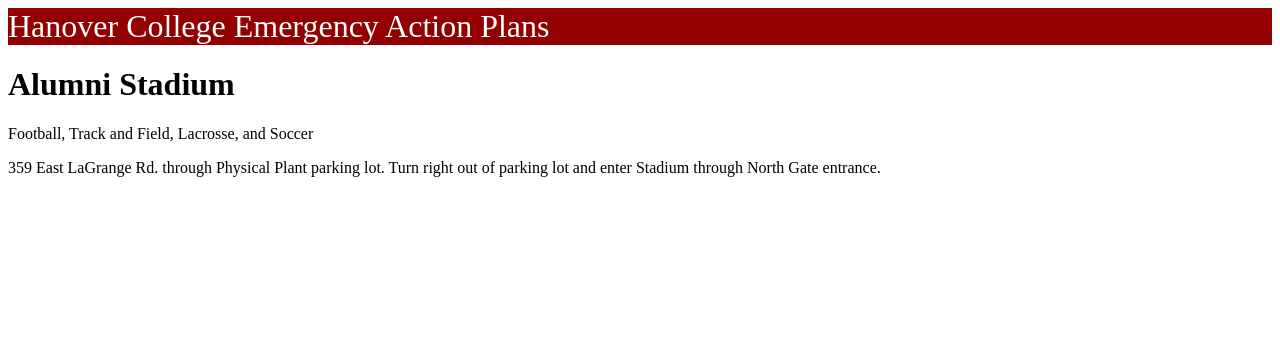
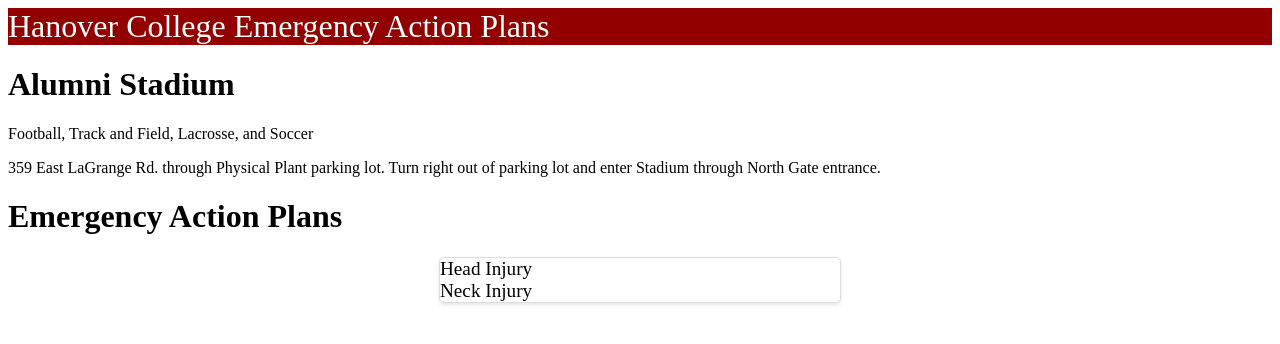
Before and after one commit to finleyc24/HC24-Cole-Finley-Senior-Project, a Next.js app in the folder hcat_app/: page /locations/1 in a window 1280 px wide. Shown: the top 344 px of the page. Built offline with nearby package versions, Linux system fonts and the light colour scheme.

Commit message:
Dynamic Url and listgroups now on pages

```diff
--- a/hcat_app/app/locations/[locationId]/page.jsx
+++ b/hcat_app/app/locations/[locationId]/page.jsx
@@ -1,5 +1,7 @@
 import { location, planTypes } from "/data/locationData.json";
 import Header from "/components/header";
+import Link from "next/link";
+import ListGroup from "/components/ListGroup";
 
 export default function Locations({ params }) {
   const found = location.find((element) => element.id == params.locationId);
@@ -10,12 +12,30 @@ export default function Locations({ params }) {
 
   console.log(found);
 
+  const planType = planTypes.map((plan) => (
+    <Link
+      className="planTypes"
+      key={plan.id}
+      href={`/locations/${encodeURIComponent(
+        params.locationId
+      )}/planTypes/${encodeURIComponent(plan.id)}`}
+    >
+      {plan.name}
+    </Link>
+  ));
+
   return (
     <>
       <Header />
       <h1>{found.name}</h1>
       <p>{found.sport}</p>
       <p>{found.address}</p>
+
+      <ListGroup
+        className="planTypes"
+        items={planType}
+        heading="Emergency Action Plans"
+      />
     </>
   );
 }
--- a/hcat_app/styles/globals.css
+++ b/hcat_app/styles/globals.css
@@ -45,3 +45,9 @@ ul {
     text-decoration: none;
     color: black;
 }
+
+.planTypes {
+  font-size: larger;
+  text-decoration: none;
+  color: black;
+}
```
Also changed, not shown: hcat_app/app/page.jsx (+10 -8 lines).
